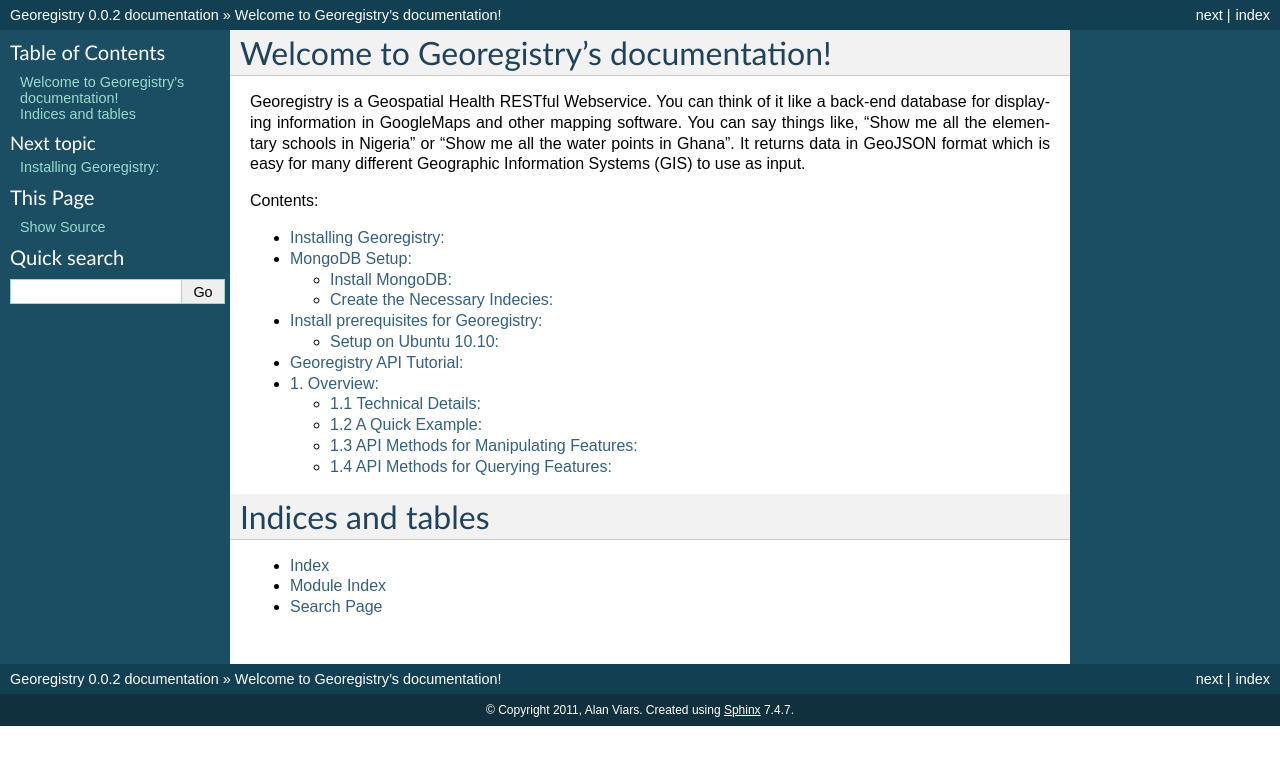
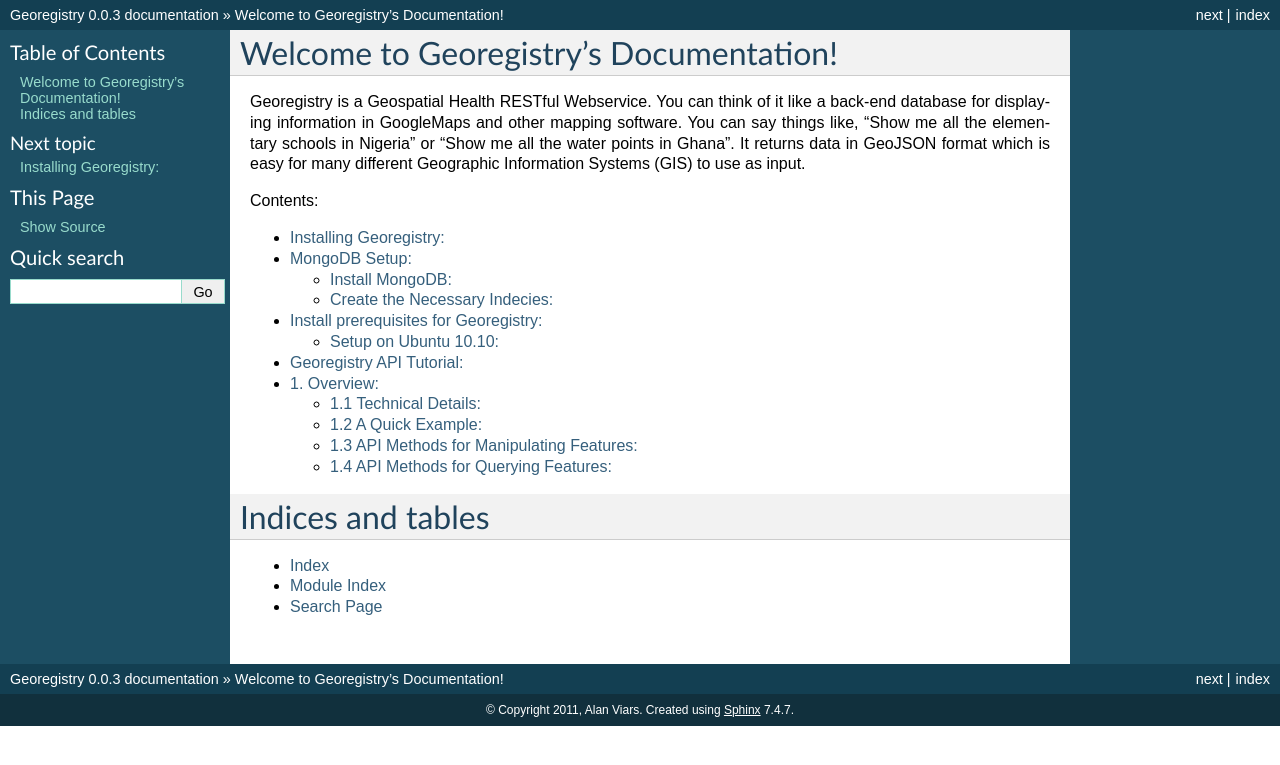
Before and after one commit to mangroveorg/georegistry, a Sphinx documentation site: the page built from docs/index.rst, in a window 1280 px wide. Shown: the top 765 px of the page. Built offline with Sphinx 7.4.7, drawn with Linux system fonts in a browser that asks for light colours.

Commit message:
Fixed typos in docs

```diff
--- a/docs/conf.py
+++ b/docs/conf.py
@@ -48,9 +48,9 @@
 # built documents.
 #
 # The short X.Y version.
-version = '0.0.2'
+version = '0.0.3'
 # The full version, including alpha/beta/rc tags.
-release = '0.0.2'
+release = '0.0.3'
 
 # The language for content autogenerated by Sphinx. Refer to documentation
 # for a list of supported languages.
--- a/docs/index.rst
+++ b/docs/index.rst
@@ -3,7 +3,7 @@
    You can adapt this file completely to your liking, but it should at least
    contain the root `toctree` directive.
 
-Welcome to Georegistry's documentation!
+Welcome to Georegistry's Documentation!
 =======================================
 
 Georegistry is a Geospatial Health RESTful Webservice.  You can think of it
```
